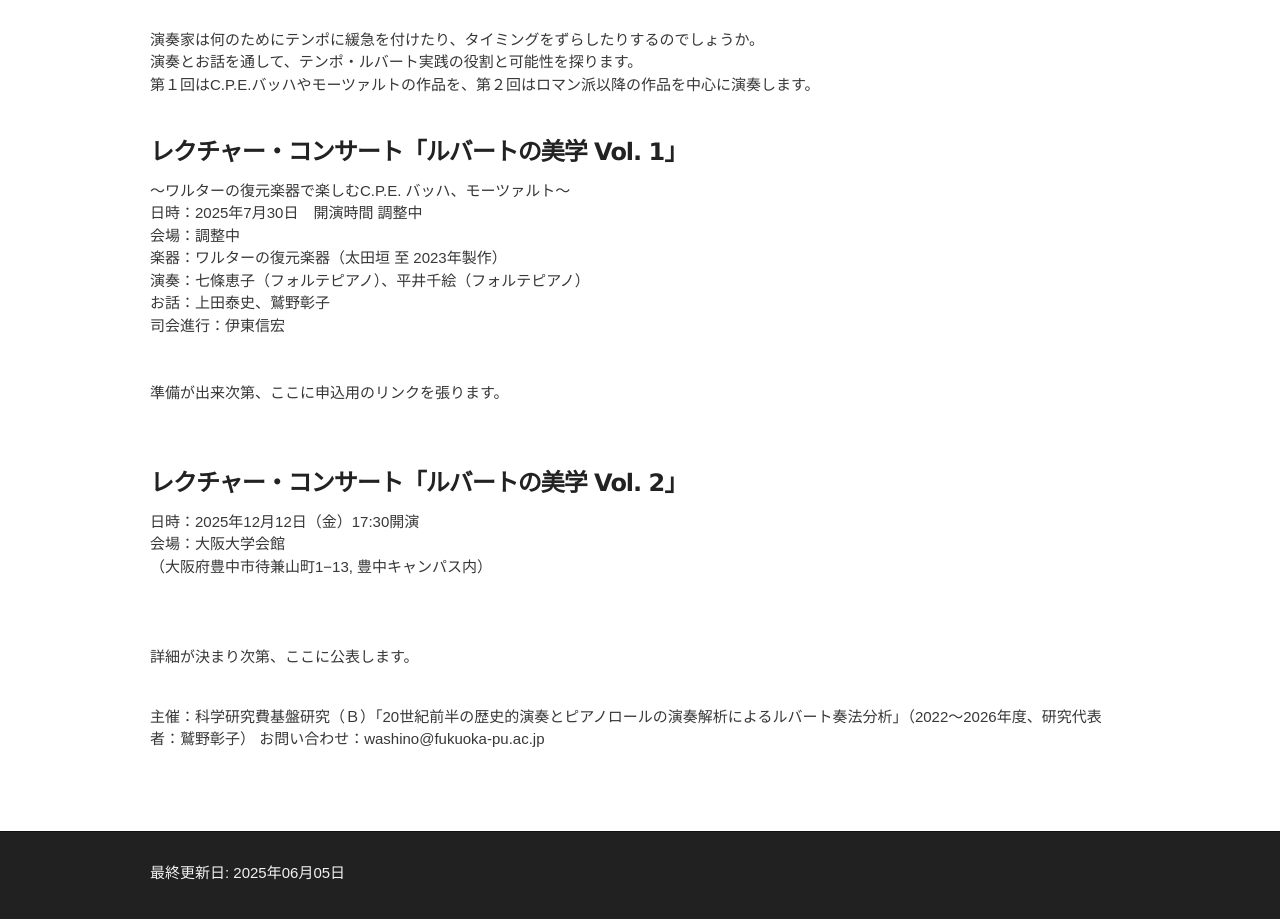
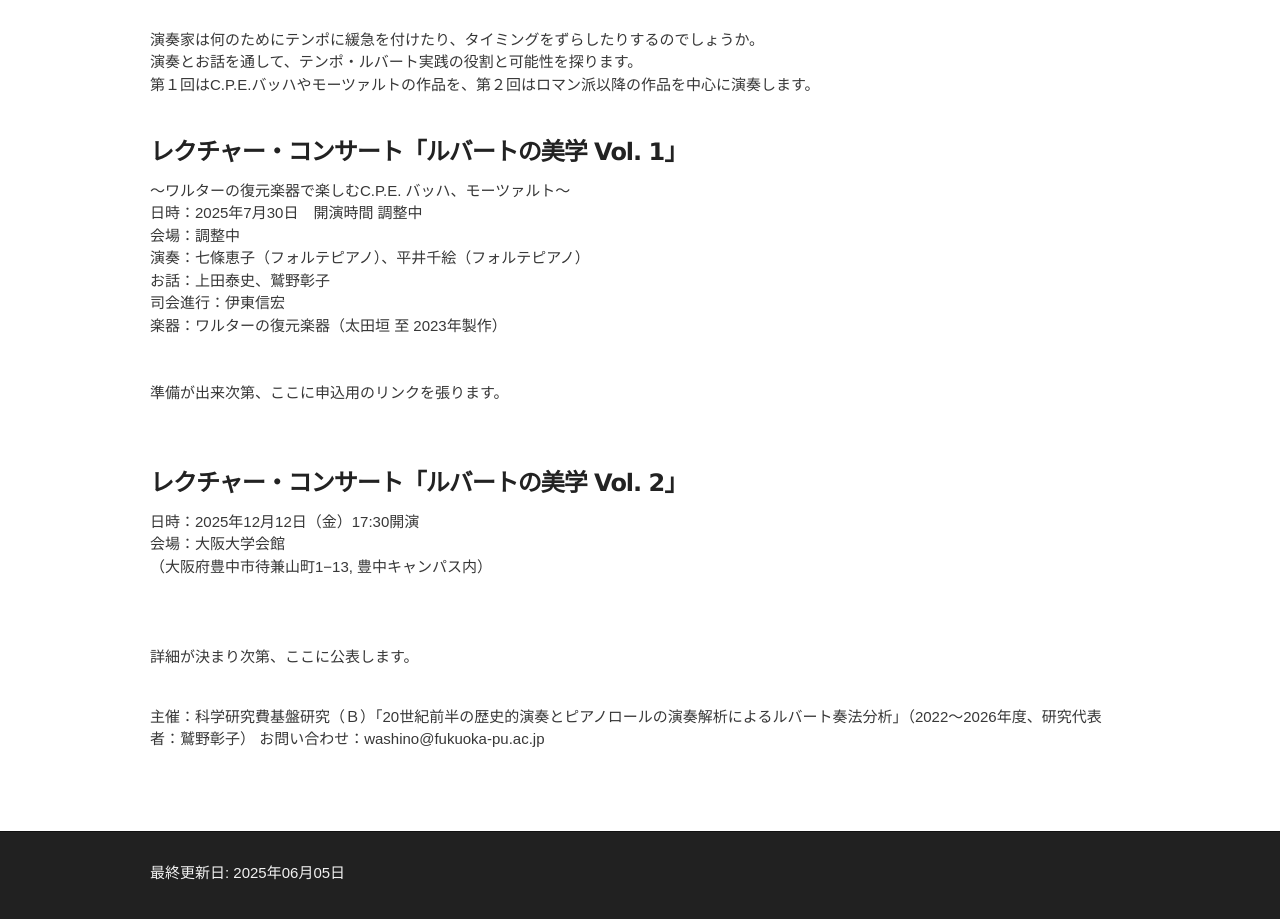
Before and after one commit to akikowashino/akikowashino.github.io, a Jekyll site: the page built from lecture-concert-2025/index.md, in a window 1280 px wide, cut to the strip 177-1096 px from the top of the page. Built offline with Jekyll 4.4.1, drawn with Linux system fonts in a browser that asks for light colours.

```diff
--- a/lecture-concert-2025/index.md
+++ b/lecture-concert-2025/index.md
@@ -16,10 +16,10 @@ lang: jp
 〜ワルターの復元楽器で楽しむC.P.E. バッハ、モーツァルト〜<br>
 日時：2025年7月30日　開演時間 調整中<br>
 会場：調整中<br>
-楽器：ワルターの復元楽器（太田垣 至 2023年製作）<br>
 演奏：七條恵子（フォルテピアノ）、平井千絵（フォルテピアノ）<br>
 お話：上田泰史、鷲野彰子<br>
 司会進行：伊東信宏<br>
+楽器：ワルターの復元楽器（太田垣 至 2023年製作）<br>
    <br>
    <br>
 準備が出来次第、ここに申込用のリンクを張ります。
```
